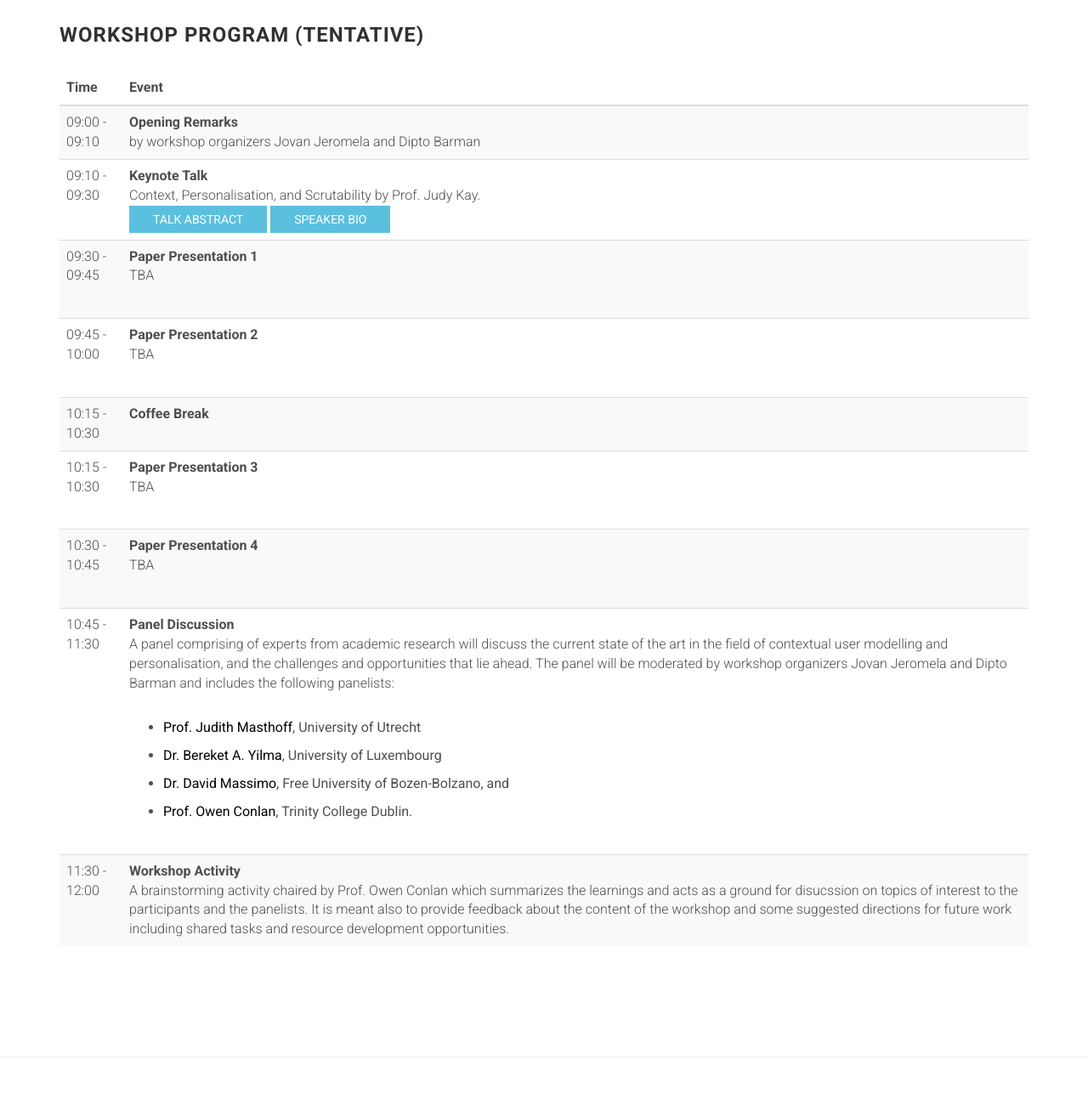
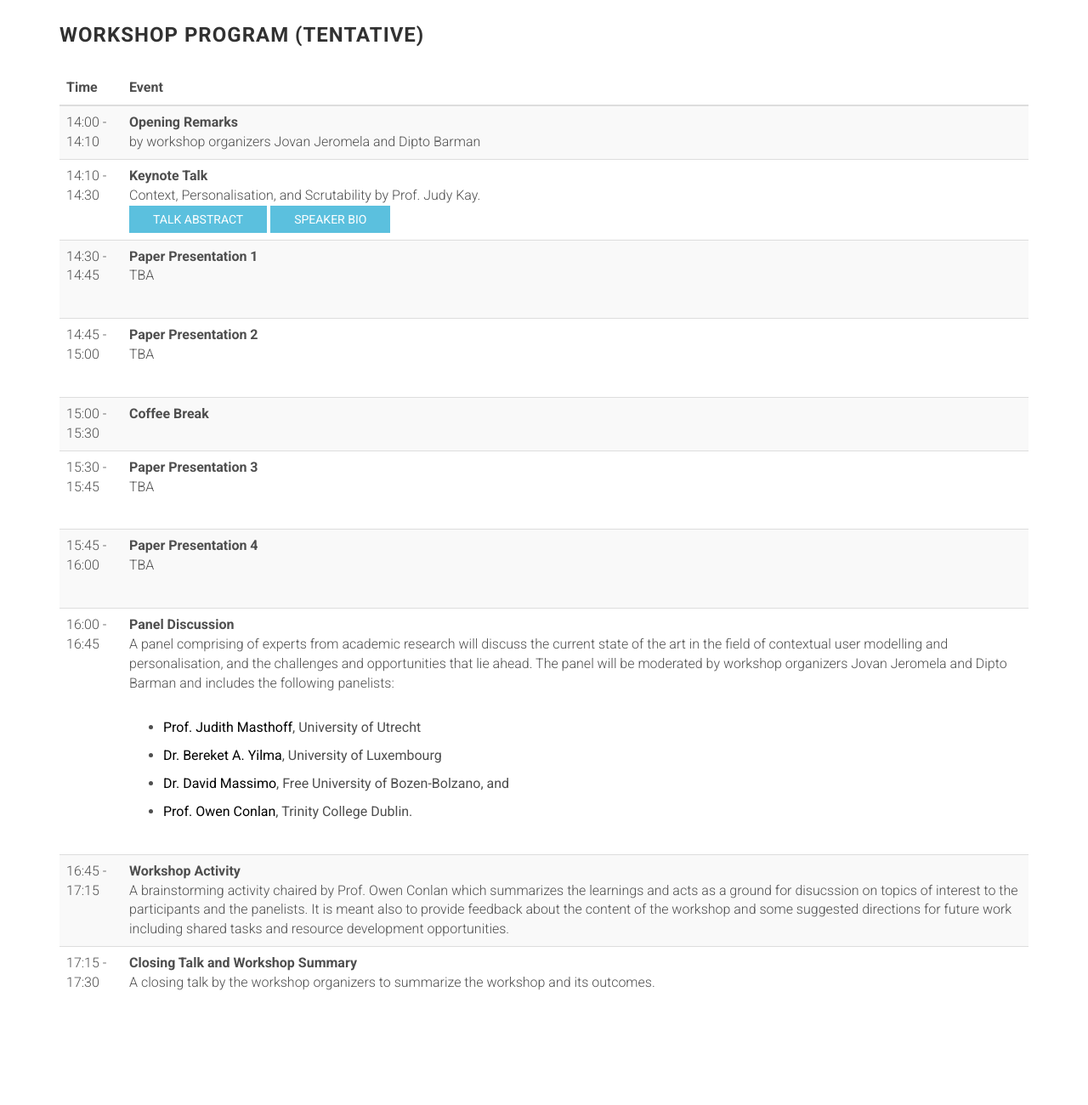
Before and after one commit to crum-workshop/crum-workshop.github.io, a website: page index.html in a window 1280 px wide. Shown: the part 2540-3840 px from the top of the page at 85% size. Drawn offline with Linux system fonts and the light colour scheme; files whose address does not match are found by name.

Commit message:
modified the workshop program to include the right timings

```diff
--- a/index.html
+++ b/index.html
@@ -223,14 +223,14 @@
                         </thead>
                         <tbody>
                                 <tr>
-                                    <td>09:00 - 09:10</td>
+                                    <td>14:00 - 14:10</td>
                                     <td>
                                         <b>Opening Remarks</b> <br>
                                         by workshop organizers Jovan Jeromela and Dipto Barman
                                     </td>
                                 </tr>
                                 <tr>
-                                    <td>09:10 - 09:30</td>
+                                    <td>14:10 - 14:30</td>
                                     <td>
                                         <b>Keynote Talk</b> <br>
                                         Context, Personalisation, and Scrutability by Prof. Judy Kay.
@@ -251,41 +251,41 @@
                                     </td>
                                 </tr>
                                 <tr>
-                                    <td>09:30 - 09:45</td>
+                                    <td>14:30 - 14:45</td>
                                     <td>
                                         <b>Paper Presentation 1</b> <br>
                                         <p>TBA</p>
                                     </td>
                                 </tr>
                                 <tr>
-                                    <td>09:45 - 10:00</td>
+                                    <td>14:45 - 15:00</td>
                                     <td>
                                         <b>Paper Presentation 2</b> <br>
                                         <p>TBA</p>
                                     </td>
                                 </tr>
                                 <tr>
-                                    <td>10:15 - 10:30</td>
+                                    <td>15:00 - 15:30</td>
                                     <td>
                                         <b>Coffee Break</b> <br>
                                     </td>
                                 </tr>
                                 <tr>
-                                    <td>10:15 - 10:30</td>
+                                    <td>15:30 - 15:45</td>
                                     <td>
                                         <b>Paper Presentation 3</b> <br>
                                         <p>TBA</p>
                                     </td>
                                 </tr>
                                 <tr>
-                                    <td>10:30 - 10:45</td>
+                                    <td>15:45 - 16:00</td>
                                     <td>
                                         <b>Paper Presentation 4</b> <br>
                                         <p>TBA</p>
                                     </td>
                                 </tr>
                                 <tr>
-                                    <td>10:45 - 11:30</td>
+                                    <td>16:00 - 16:45</td>
                                     <td>
                                         <b>Panel Discussion</b>
                                         <p>
@@ -300,11 +300,19 @@
                                     </td>
                                 </tr>
                                 <tr>
-                                    <td>11:30 - 12:00</td>
+                                    <td>16:45 - 17:15</td>
                                     <td>
                                         <b>Workshop Activity</b> <br>
                                         A brainstorming activity chaired by Prof. Owen Conlan which summarizes the learnings and acts as a ground for disucssion on topics of interest to the participants and the panelists. It is meant also to provide feedback about the content of the workshop and some suggested directions for future work including shared tasks and resource development opportunities.
                                     </td>
+                                </tr>
+                                <tr>
+                                    <td>17:15 - 17:30</td>
+                                    <td>
+                                        <b>Closing Talk and Workshop Summary</b> <br>
+                                        A closing talk by the workshop organizers to summarize the workshop and its outcomes.
+                                    </td>
+                                </tr>
                         </tbody>
                     </table>
                 </div>
```
